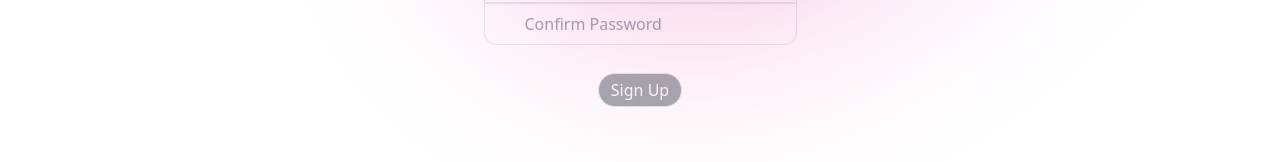
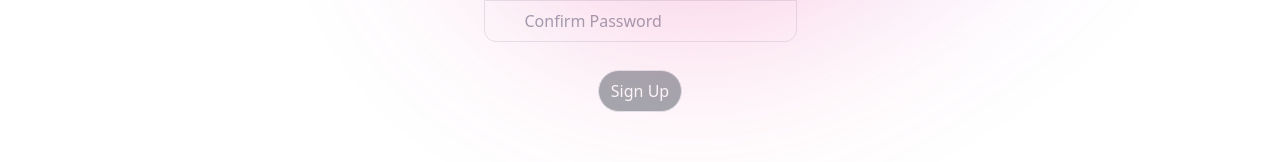
Before and after one commit to edenx909/imessage, a React (Vite) app in the folder front/: page /signup in a window 1280 px wide. Shown: the part 566-728 px from the top of the page. Built offline with nearby package versions, Linux system fonts and the light colour scheme.

Commit message:
loading now handles, fixed ui for signup

```diff
--- a/front/src/pages/Signup.jsx
+++ b/front/src/pages/Signup.jsx
@@ -2,6 +2,7 @@ import { Link } from "react-router-dom";
 import { useState } from "react";
 import { motion } from "framer-motion";
 
+import { Loading } from "../components/macros/Loading";
 import useSignup from "../hooks/useSignup";
 import Container from "../components/logoAnimation/Container";
 
@@ -25,7 +26,11 @@ const Signup = () => {
   };
   return (
     <div className="flex flex-col">
+      {/* Logo Animation */}
       <Container />
+      {loading ? (
+        Loading()
+      ) : (
         <form
           onSubmit={handleSubmit}
           className="flex flex-col items-center justify-center"
@@ -39,7 +44,9 @@ const Signup = () => {
               type="text"
               placeholder="Full Name"
               value={inputs.fullName}
-            onChange={(e) => setInputs({ ...inputs, fullName: e.target.value })}
+              onChange={(e) =>
+                setInputs({ ...inputs, fullName: e.target.value })
+              }
               className="rounded-t-xl border px-10 py-2"
             />
           </div>
@@ -51,7 +58,9 @@ const Signup = () => {
               type="text"
               placeholder="Username"
               value={inputs.usernamer}
-            onChange={(e) => setInputs({ ...inputs, username: e.target.value })}
+              onChange={(e) =>
+                setInputs({ ...inputs, username: e.target.value })
+              }
               className="border px-10 py-2"
             />
           </div>
@@ -63,7 +72,9 @@ const Signup = () => {
               type="password"
               placeholder="Password"
               value={inputs.password}
-            onChange={(e) => setInputs({ ...inputs, password: e.target.value })}
+              onChange={(e) =>
+                setInputs({ ...inputs, password: e.target.value })
+              }
               className="border px-10 py-2"
             />
           </div>
@@ -83,7 +94,7 @@ const Signup = () => {
           </div>
           <div className="py-7">
             <button
-            className="rounded-full border bg-[#3494DF] px-3 py-1 text-white disabled:bg-[#A2AAAD]"
+              className="rounded-full border bg-[#3494DF] px-3 py-2 text-white disabled:bg-[#A2AAAD]"
               disabled={
                 inputs.fullName &&
                 inputs.username &&
@@ -103,7 +114,6 @@ const Signup = () => {
             onMouseLeave={() => setHover(false)}
           >
             Already have an Account?
-          {/* TODO: animate on hover */}
             <motion.svg
               xmlns="http://www.w3.org/2000/svg"
               width="1.4em"
@@ -119,6 +129,7 @@ const Signup = () => {
             </motion.svg>
           </Link>
         </form>
+      )}
     </div>
   );
 };
```
Lines whose indentation alone changed are shown as unchanged.
